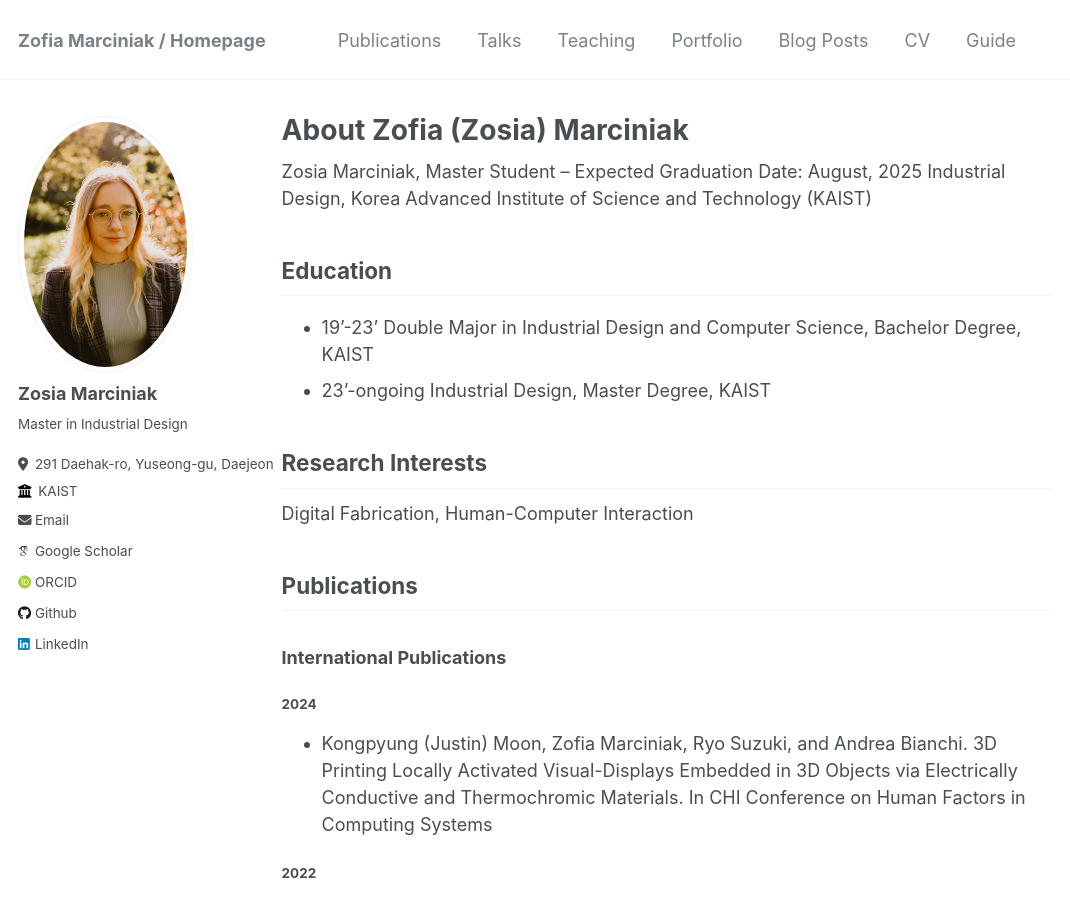
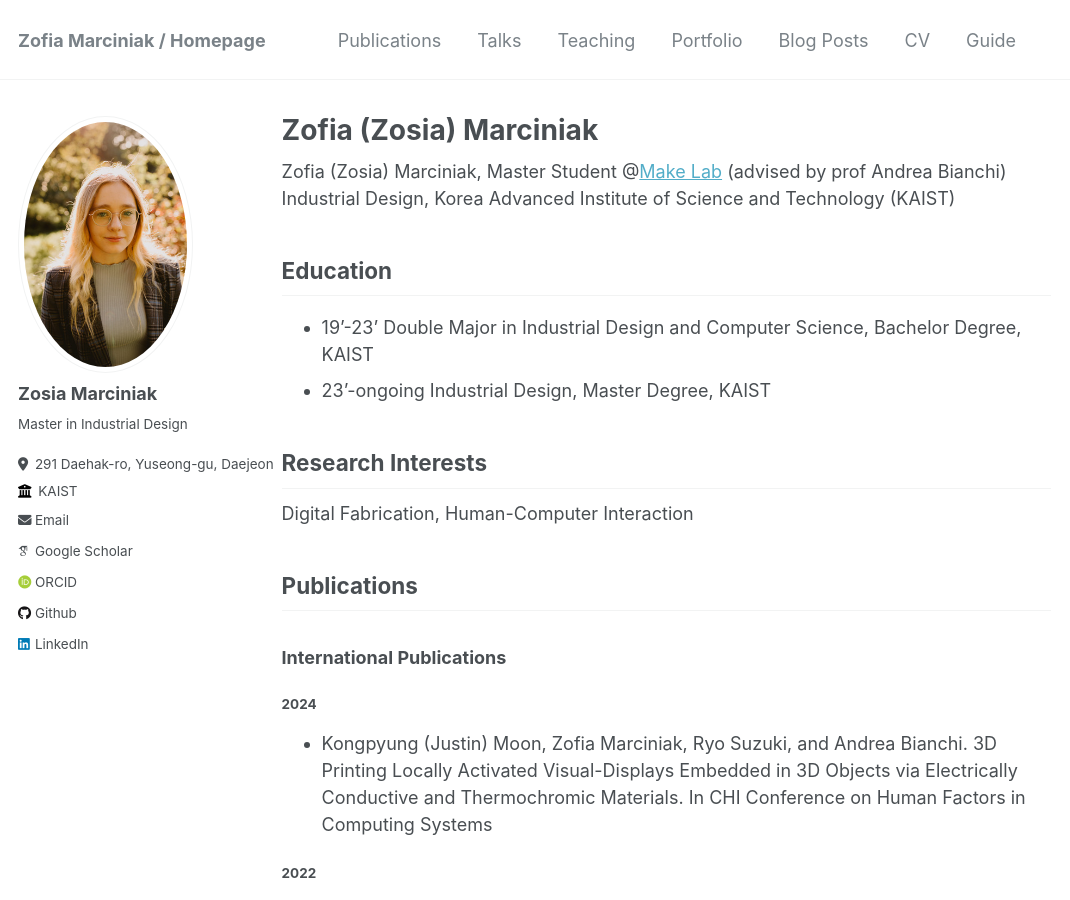
Before and after one commit to zosia-hci/zosia-hci.github.io, a Jekyll site: the page built from _pages/about.md, in a window 1280 px wide and 900 px high. Shown: the whole window, without its empty margins (0-1070 px from the left). Built offline with Jekyll 4.4.1, drawn with Linux system fonts in a browser that asks for light colours; some web fonts are replaced.

Commit message:
update about.md

```diff
--- a/_pages/about.md
+++ b/_pages/about.md
@@ -1,13 +1,13 @@
 ---
 permalink: /
-title: "About Zofia (Zosia) Marciniak"
+title: "Zofia (Zosia) Marciniak"
 author_profile: true
 redirect_from:
   - /about/
   - /about.html
 ---
 
-Zosia Marciniak, Master Student -- Expected Graduation Date: August, 2025
+Zofia (Zosia) Marciniak, Master Student @[Make Lab](https://make.kaist.ac.kr/) (advised by prof Andrea Bianchi)
 Industrial Design, Korea Advanced Institute of Science and Technology (KAIST)
 
 
```
